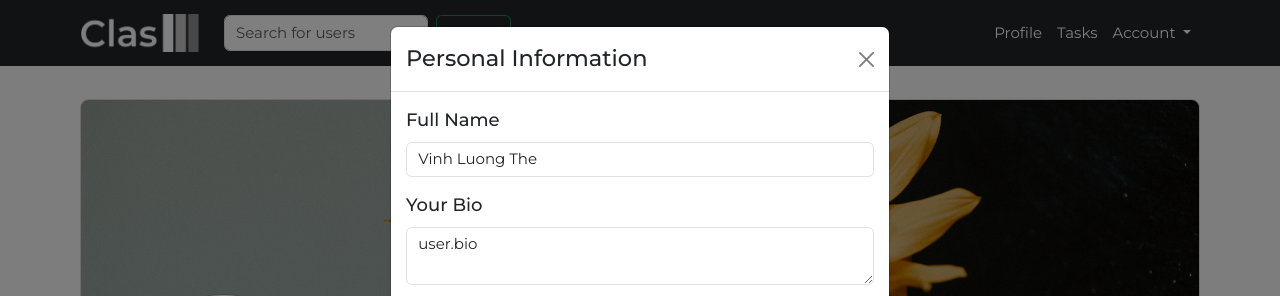
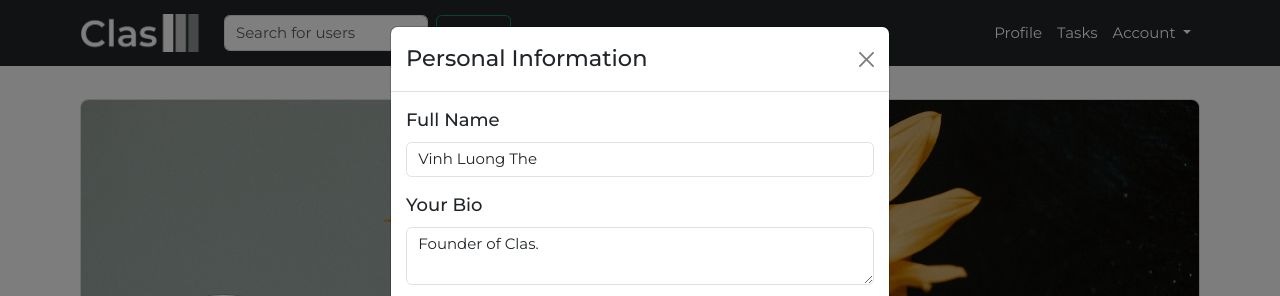
Before and after one commit to Techco-org/Clas, a Flask app: page /home/profile in a window 1280 px wide, after a click on "Edit Profile". Shown: the top 296 px of the page. Run offline with Flask 2, Linux system fonts and the light colour scheme; a user stored in the database is signed in; some web fonts are replaced.

Commit message:
modifled

```diff
--- a/website/templates/profile.html
+++ b/website/templates/profile.html
@@ -56,8 +56,7 @@
                                 </div>
                                 <div class="mb-3">
                                     <label for="bio" class="form-label fw-medium">Your Bio</label>
-                                    <textarea id="bio" name="bio" class="form-control" aria-label="With textarea">{% if user.bio %}user.bio{% endif %}
-                                    </textarea>
+                                    <textarea id="bio" name="bio" class="form-control" aria-label="With textarea">{{user.bio}}</textarea>
                                 </div>
                                 <div class="mb-3">
                                     <label for="city" class="form-label fw-medium">City</label>
```
Also changed, not shown: instance/database.db.
